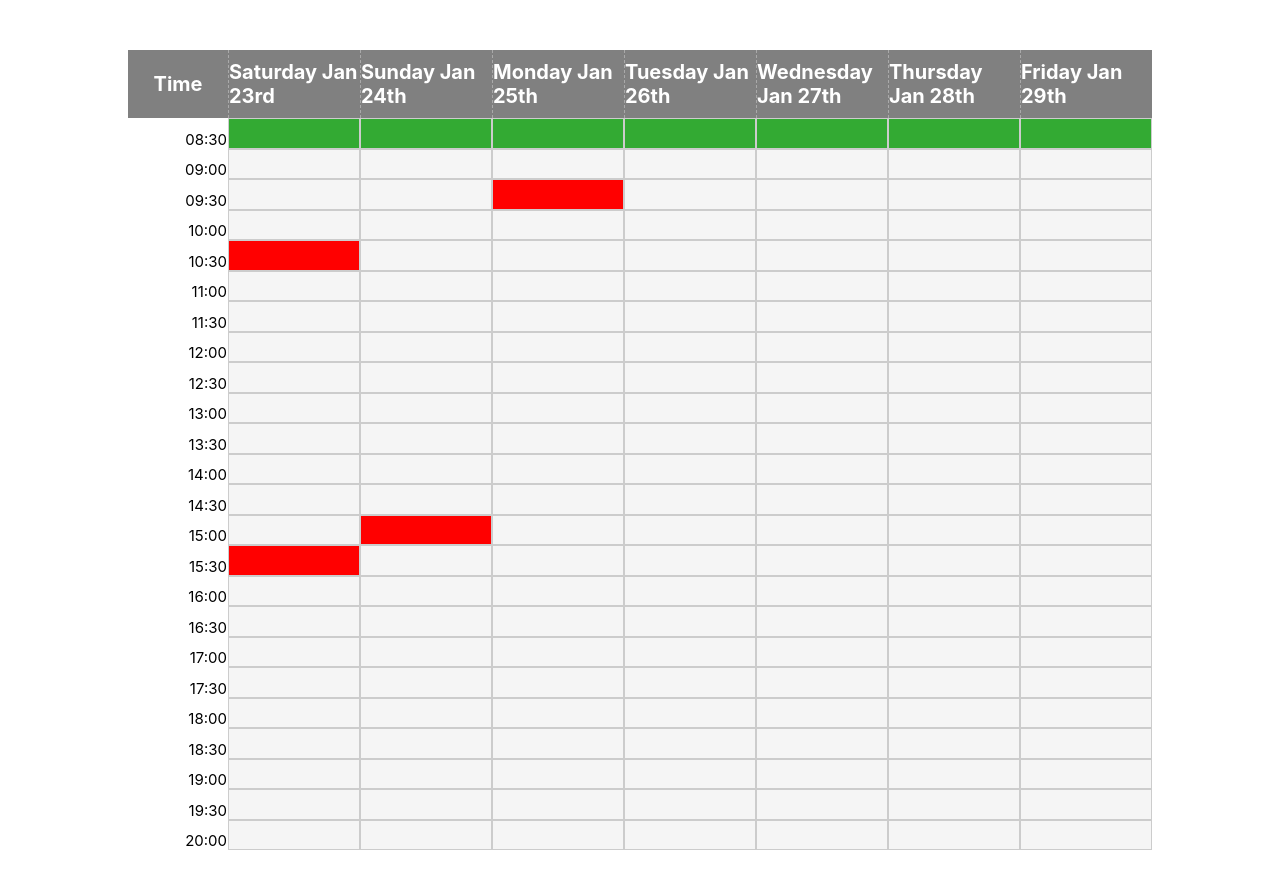
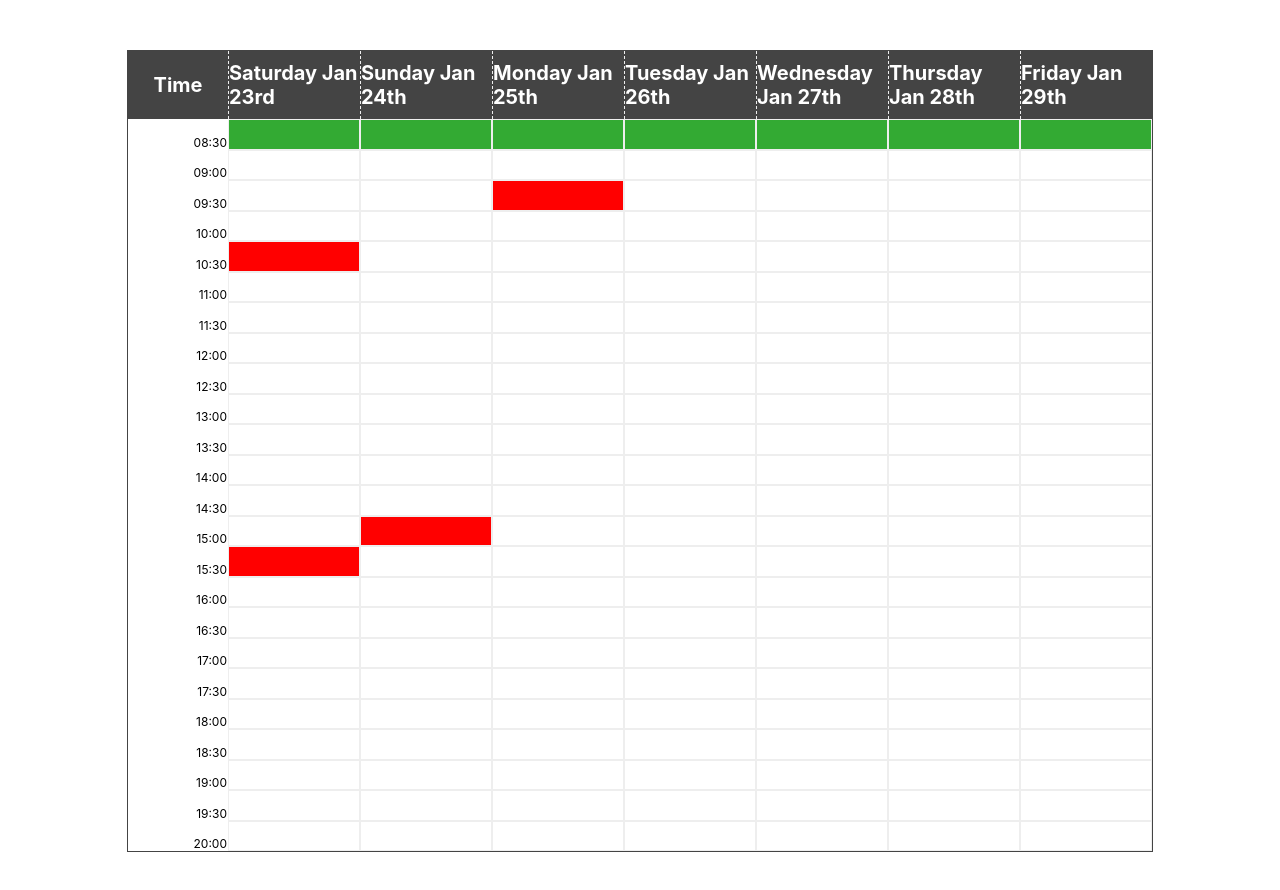
Before and after one commit to TomasPabloFerreira/delivery-schedule, a React (Create React App) app: page / in a window 1280 px wide. Shown: the top 890 px of the page. Built offline with nearby package versions, Linux system fonts and the light colour scheme.

Commit message:
styles: calendar styles

```diff
--- a/src/components/Calendar.scss
+++ b/src/components/Calendar.scss
@@ -1,10 +1,11 @@
 .calendar {
 	width: 80vw;
 	height: 800px;
-	background-color: #ccc;
+	background-color: #eee;
 	margin: 50px auto;
 	display: flex;
 	flex-direction: column;
+	border: 1px solid #444;
 
 	&__body {
 		flex: 1;
--- a/src/components/CalendarHeader.scss
+++ b/src/components/CalendarHeader.scss
@@ -6,19 +6,19 @@
 .header__cell {
 	flex: 1;
 	display: flex;
-	background-color: gray;
+	background-color: #444;
 	font-size: 20px;
 	align-items: center;
 	justify-content: center;
 	color: white;
 	font-weight: bold;
 	padding: 10px 0;
-	border-left: 1px dashed darkgrey;
+	border-left: 1px dashed #eee;
 
 	&--time {
 		display: flex;
 		width: 100px;
-		background-color: gray;
+		background-color: #444;
 		font-size: 20px;
 		align-items: center;
 		justify-content: center;
--- a/src/components/TimeFrameCell.scss
+++ b/src/components/TimeFrameCell.scss
@@ -5,7 +5,7 @@
 	padding: 1px 1px;
 
 	&__status{
-		background-color: whitesmoke;
+		background-color: white;
 		flex: 1;
 
 		&:hover {
--- a/src/components/TimesColumn.scss
+++ b/src/components/TimesColumn.scss
@@ -8,7 +8,7 @@
 		align-items: flex-end;
 		justify-content: flex-end;
 		flex: 1;
-		font-size: 15px;
+		font-size: 12px;
 		padding: 2px 1px 0px 0px;
 		background-color: white;
 	}
```
